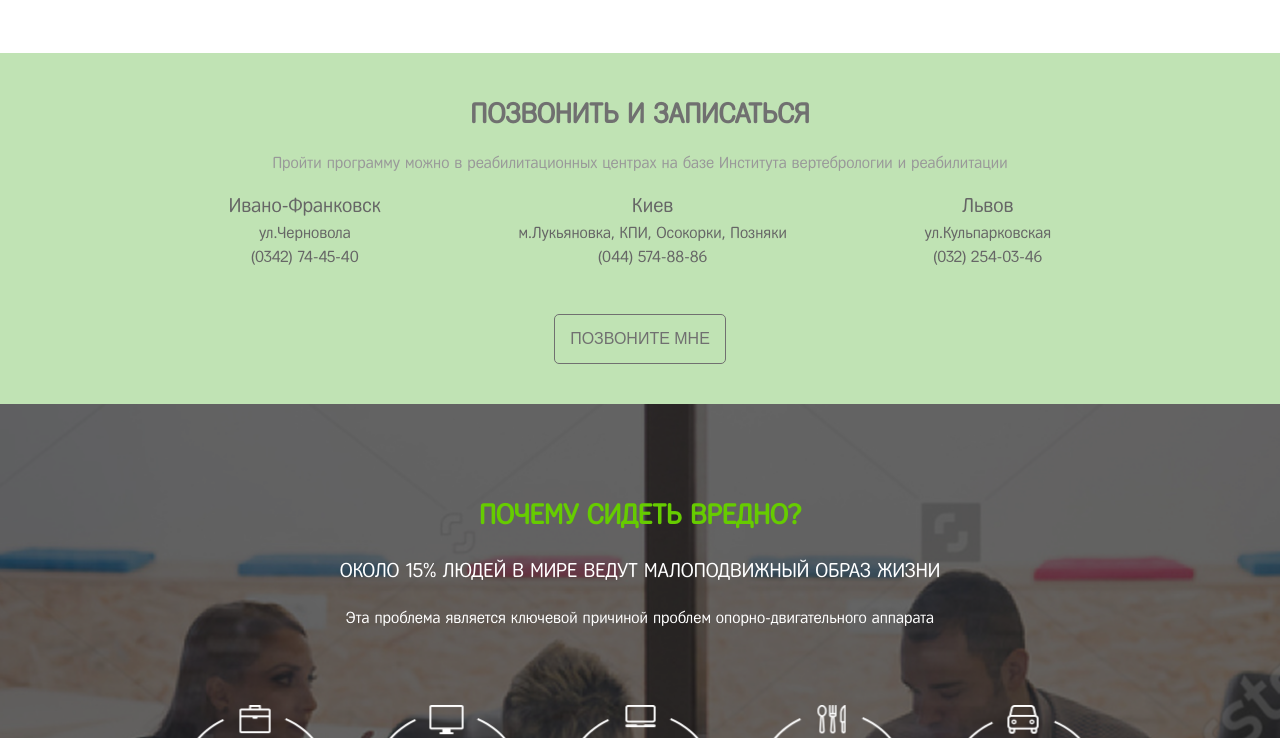
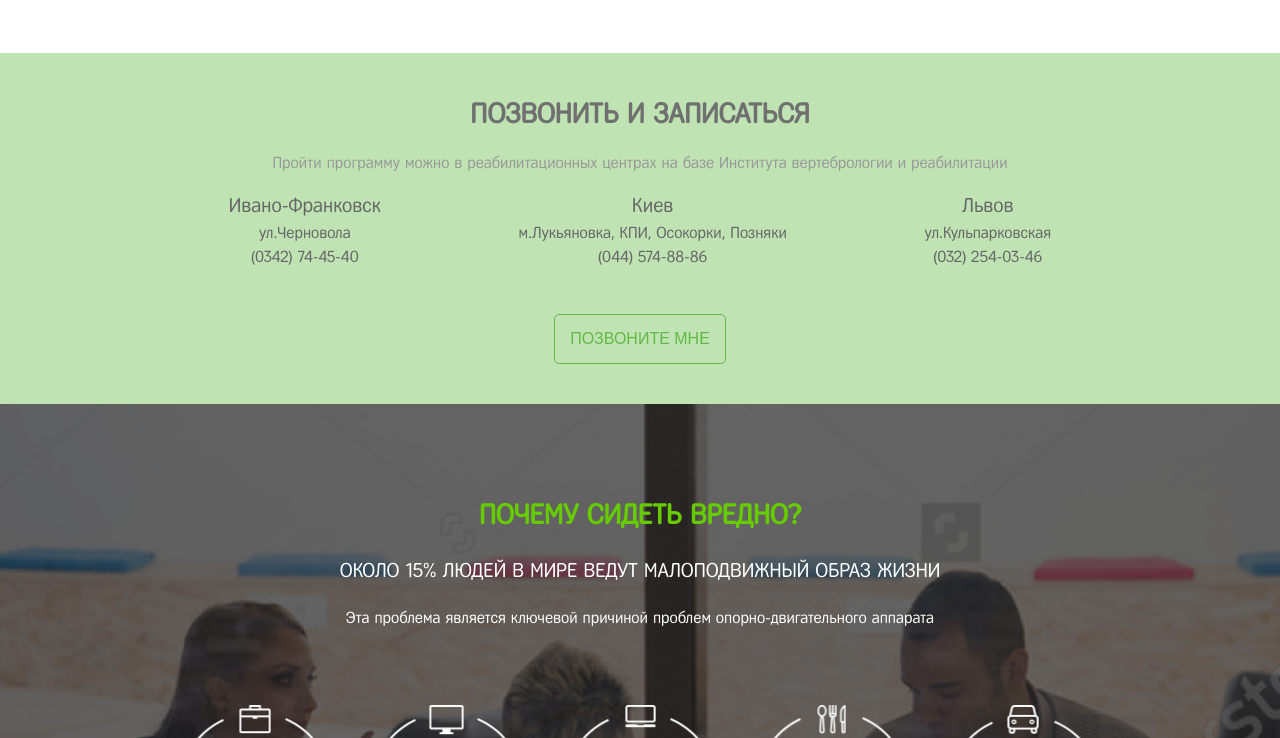
Before and after one commit to dinaris23/BRAB_test, a website: page app/templates/index.html in a window 1280 px wide. In both pictures the pointer is over the button "ПОЗВОНИТЕ МНЕ". Shown: the part 2215-2953 px from the top of the page. Drawn offline with nearby package versions, Linux system fonts and the light colour scheme; files that its build step writes are made by us from their sources; files whose address does not match are found by name.

Commit message:
fixed button

```diff
--- a/app/scss/_common.scss
+++ b/app/scss/_common.scss
@@ -24,6 +24,7 @@ body {
     outline: none;
     border-style: none;
     text-transform: uppercase;
+    cursor: pointer;
     &__green {
         background: $green-color;
         border: 1px solid $green-color;
@@ -47,7 +48,10 @@ body {
     &__gray-tr {
         border: 1px solid $gray-color;
         color: $gray-color;
-
+        &:hover {
+            border: 1px solid $green-color;
+            color: $green-color;
+        }
     }
     &__hd {
         text-transform: uppercase;
```
Also changed, not shown: app/css/main.min.css.
